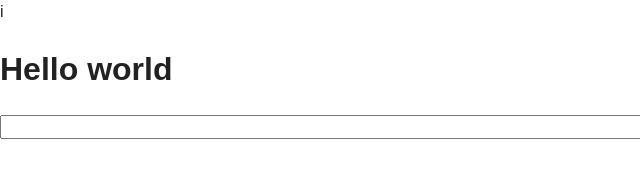
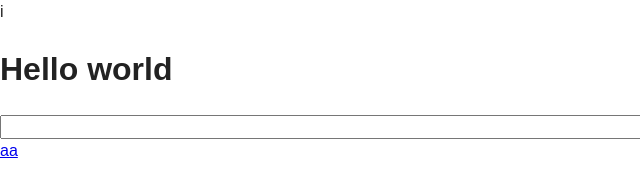
Before and after one commit to rakhim1502/amaliyot, a plain HTML site: page index.html in a window 1280 px wide. Shown: the full height of the page, 0-640 px from the left. Drawn offline with Linux system fonts and the light colour scheme.

Commit message:
comit_two

```diff
--- a/index.html
+++ b/index.html
@@ -13,6 +13,7 @@
   <input type="text">
 
   <div class="class"></div>
+  <a href="#">aa</a>
 
   <script src="js/main.js"></script>
 
```
